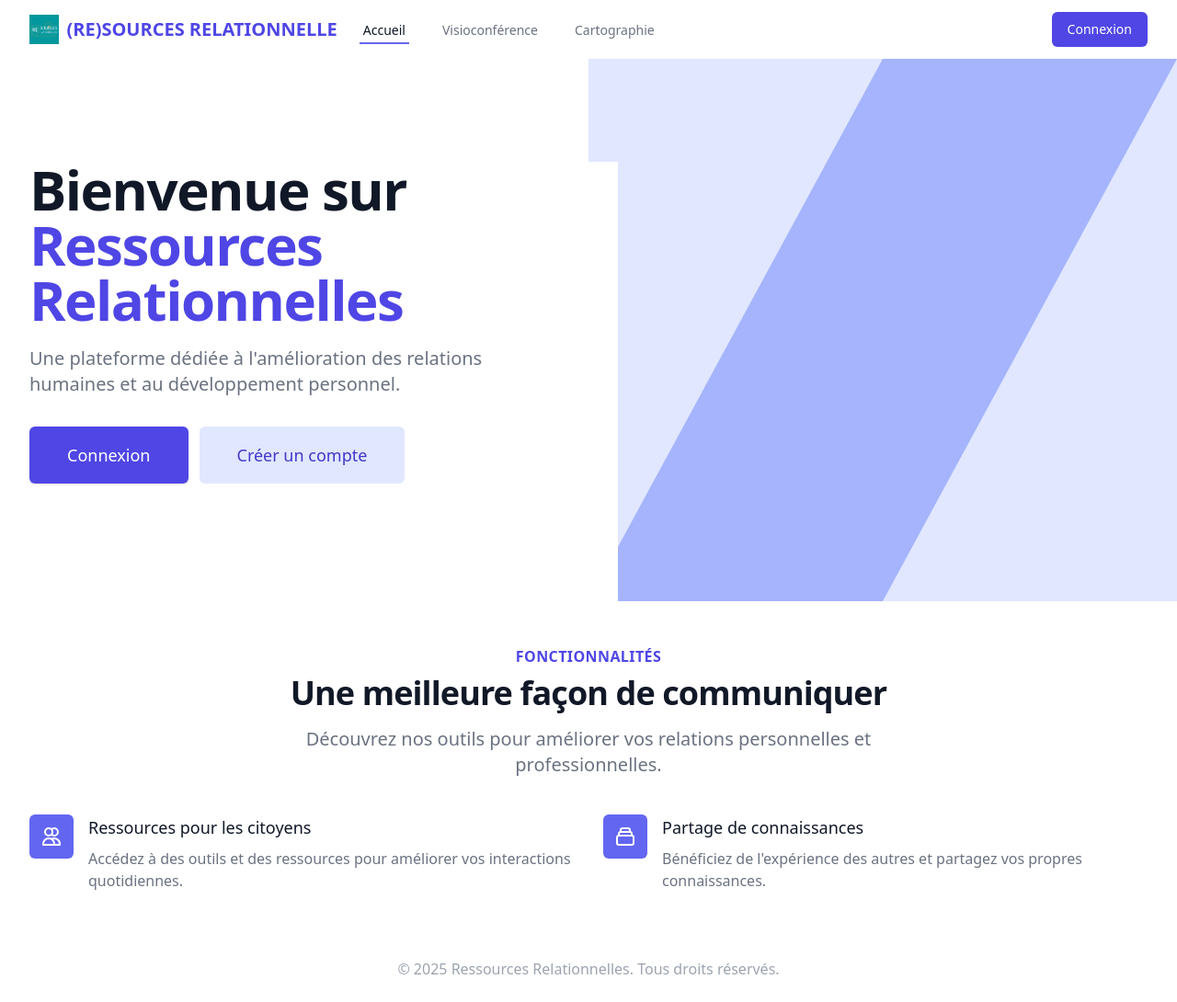
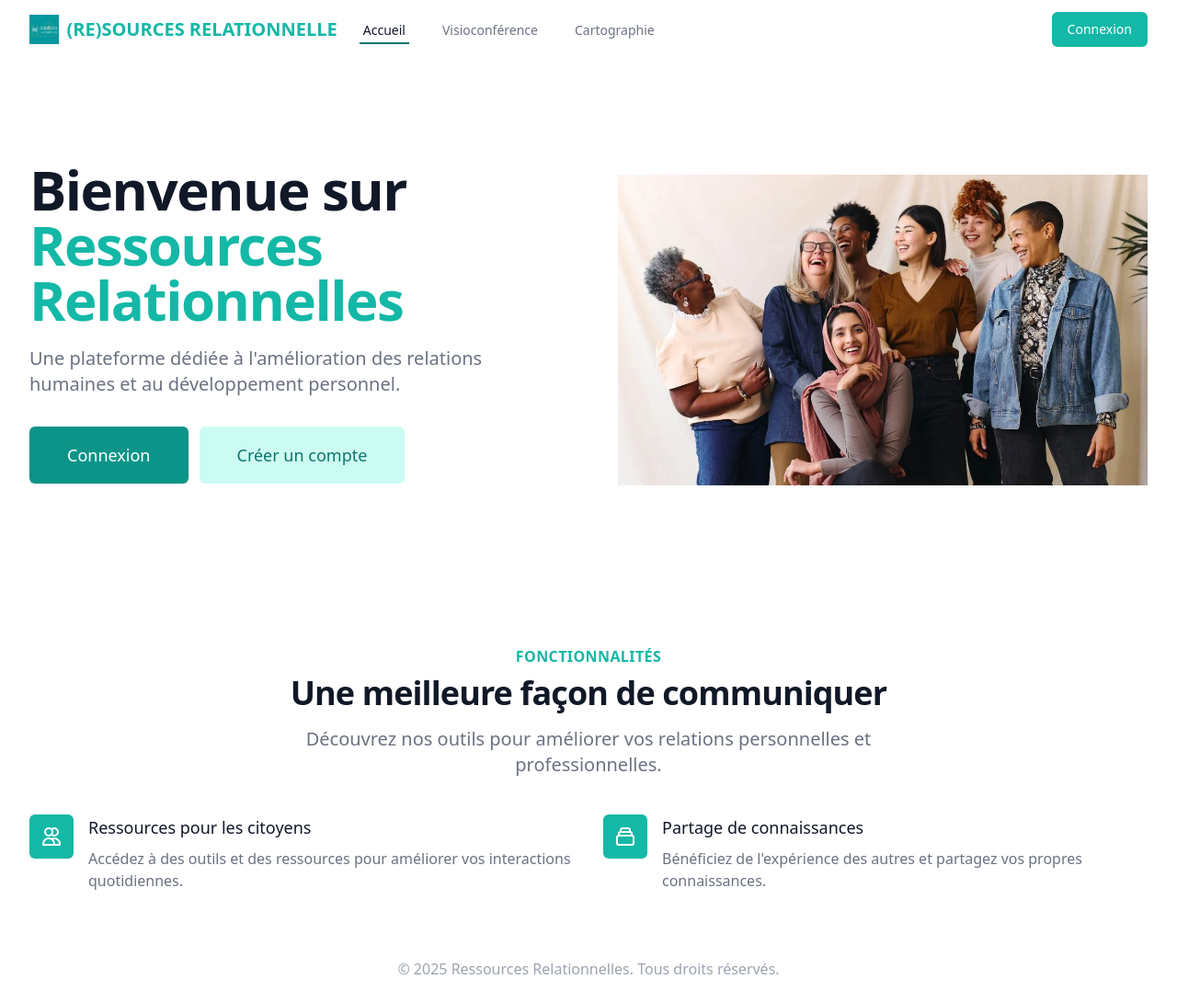
Before and after one commit to DiscoMajor/re-sources-relationnelles, a Django app: page / in a window 1280 px wide. Shown: the whole page at 92% size. Run offline with Django 5.2, Linux system fonts and the light colour scheme; some libraries are stand-ins or nearby versions.

Commit message:
Templates update with Tailwind #64

```diff
--- a/comments/templates/comments/comment-confirm-delete.html
+++ b/comments/templates/comments/comment-confirm-delete.html
@@ -14,7 +14,7 @@
         <button type="submit" class="inline-flex justify-center items-center px-4 py-2 border border-transparent text-sm font-medium rounded-md text-white bg-red-600 hover:bg-red-700 focus:outline-none focus:ring-2 focus:ring-offset-2 focus:ring-red-500">
           Oui, supprimer
         </button>
-        <a href="{% url 'comments:list' object.ressource.pk %}" data-turbo-frame="_top" class="inline-flex justify-center items-center px-4 py-2 border border-gray-300 text-sm font-medium rounded-md text-gray-700 bg-white hover:bg-gray-50 focus:outline-none focus:ring-2 focus:ring-offset-2 focus:ring-indigo-500">
+        <a href="{% url 'comments:list' object.ressource.pk %}" data-turbo-frame="_top" class="inline-flex justify-center items-center px-4 py-2 border border-gray-300 text-sm font-medium rounded-md text-gray-700 bg-white hover:bg-gray-50 focus:outline-none focus:ring-2 focus:ring-offset-2 focus:ring-teal-500">
           Annuler
         </a>
       </div>
--- a/ressources/forms.py
+++ b/ressources/forms.py
@@ -7,13 +7,13 @@ class RessourceForm(forms.ModelForm):
         fields = ['title', 'type', 'is_private']
         widgets = {
             'title': forms.TextInput(attrs={
-                'class': 'block w-full px-3 py-2 border border-gray-300 rounded-md shadow-sm focus:outline-none focus:ring-indigo-500 focus:border-indigo-500 sm:text-sm'
+                'class': 'block w-full px-3 py-2 border border-gray-300 rounded-md shadow-sm focus:outline-none focus:ring-teal-500 focus:border-teal-500 sm:text-sm'
             }),
             'type': forms.Select(attrs={
-                'class': 'block w-full px-3 py-2 border border-gray-300 rounded-md shadow-sm focus:outline-none focus:ring-indigo-500 focus:border-indigo-500 sm:text-sm'
+                'class': 'block w-full px-3 py-2 border border-gray-300 rounded-md shadow-sm focus:outline-none focus:ring-teal-500 focus:border-teal-500 sm:text-sm'
             }),
             'is_private': forms.CheckboxInput(attrs={
-                'class': 'h-4 w-4 text-indigo-600 focus:ring-indigo-500 border-gray-300 rounded'
+                'class': 'h-4 w-4 text-teal-600 focus:ring-teal-500 border-gray-300 rounded'
             }),
         }
         labels = {
--- a/ressources/templates/ressources/ressource-form.html
+++ b/ressources/templates/ressources/ressource-form.html
@@ -24,7 +24,7 @@
   </div>
 
   <div class="flex space-x-4">
-    <button type="submit" class="px-4 py-2 bg-indigo-600 text-white rounded hover:bg-indigo-700 focus:outline-none focus:ring-2 focus:ring-indigo-500">Créer</button>
+    <button type="submit" class="px-4 py-2 bg-teal-600 text-white rounded hover:bg-teal-700 focus:outline-none focus:ring-2 focus:ring-teal-500">Créer</button>
     <a href="{% url 'ressources:list' %}" class="px-4 py-2 bg-gray-200 text-gray-700 rounded hover:bg-gray-300">Annuler</a>
   </div>
 </form>
--- a/ressourcesRelationnelles/templates/base.html
+++ b/ressourcesRelationnelles/templates/base.html
@@ -17,11 +17,11 @@
                 <div class="flex-1 flex items-center justify-center sm:items-stretch sm:justify-start">
                     <div class="flex-shrink-0 flex items-center">
                         <img class="block h-8 w-auto mr-2" src="{% static 'images/ressource-logo.png' %}" alt="Logo">
-                        <a href="{% url 'index' %}" class="text-xl font-bold text-indigo-600 hidden sm:block">(RE)SOURCES RELATIONNELLE</a>
-                        <a href="{% url 'index' %}" class="text-sm font-bold text-indigo-600 block sm:hidden">(RE)SOURCES RELATIONNELLE</a>
+                        <a href="{% url 'index' %}" class="text-xl font-bold text-teal-500 hidden sm:block">(RE)SOURCES RELATIONNELLE</a>
+                        <a href="{% url 'index' %}" class="text-sm font-bold text-teal-500 block sm:hidden">(RE)SOURCES RELATIONNELLE</a>
                     </div>
                     <nav class="hidden sm:ml-6 sm:flex sm:space-x-8">
-                        <a href="{% url 'index' %}" class="inline-flex items-center px-1 pt-1 border-b-2 {% if request.path == '/' %}border-indigo-500 text-gray-900{% else %}border-transparent text-gray-500 hover:text-gray-700 hover:border-gray-300{% endif %} text-sm font-medium leading-5">
+                        <a href="{% url 'index' %}" class="inline-flex items-center px-1 pt-1 border-b-2 {% if request.path == '/' %}border-teal-700 text-gray-900{% else %}border-transparent text-gray-500 hover:text-gray-700 hover:border-gray-300{% endif %} text-sm font-medium leading-5">
                             Accueil
                         </a>
                         <a href="#" class="inline-flex items-center px-1 pt-1 border-b-2 border-transparent text-sm font-medium leading-5 text-gray-500 hover:text-gray-700 hover:border-gray-300">
@@ -36,21 +36,21 @@
                 <div class="hidden sm:flex sm:items-center">
                     {% if user.is_authenticated %}
                         <span class="mr-4 text-sm text-gray-700">Bonjour, {{ user.first_name }}</span>
-                        <a href="{% url 'users:profile' %}" class="mr-2 inline-flex items-center px-4 py-2 border border-transparent text-sm font-medium rounded-md text-white bg-indigo-600 hover:bg-indigo-700">
+                        <a href="{% url 'users:profile' %}" class="mr-2 inline-flex items-center px-4 py-2 border border-transparent text-sm font-medium rounded-md text-white bg-teal-500 hover:bg-teal-700">
                             Mon Profil
                         </a>
                         <a href="{% url 'users:logout' %}" class="inline-flex items-center px-4 py-2 border border-gray-300 text-sm font-medium rounded-md text-gray-700 bg-white hover:bg-gray-50">
                             Déconnexion
                         </a>
                     {% else %}
-                        <a href="{% url 'users:login' %}" class="inline-flex items-center px-4 py-2 border border-transparent text-sm font-medium rounded-md text-white bg-indigo-600 hover:bg-indigo-700">
+                        <a href="{% url 'users:login' %}" class="inline-flex items-center px-4 py-2 border border-transparent text-sm font-medium rounded-md text-white bg-teal-500 hover:bg-teal-700">
                             Connexion
                         </a>
                     {% endif %}
                 </div>
 
                 <div class="flex items-center sm:hidden">
-                    <button type="button" onclick="toggleMobileMenu()" class="inline-flex items-center justify-center p-2 rounded-md text-gray-400 hover:text-gray-500 hover:bg-gray-100 focus:outline-none focus:ring-2 focus:ring-inset focus:ring-indigo-500" aria-expanded="false">
+                    <button type="button" onclick="toggleMobileMenu()" class="inline-flex items-center justify-center p-2 rounded-md text-gray-400 hover:text-gray-500 hover:bg-gray-100 focus:outline-none focus:ring-2 focus:ring-inset focus:ring-teal-500" aria-expanded="false">
                         <span class="sr-only">Ouvrir le menu principal</span>
                         <svg id="menu-closed-icon" class="block h-6 w-6" xmlns="http://www.w3.org/2000/svg" fill="none" viewBox="0 0 24 24" stroke="currentColor" aria-hidden="true">
                             <path stroke-linecap="round" stroke-linejoin="round" stroke-width="2" d="M4 6h16M4 12h16M4 18h16" />
@@ -64,7 +64,7 @@
 
             <div id="mobile-menu" class="hidden sm:hidden">
                 <div class="pt-2 pb-3 space-y-1">
-                    <a href="{% url 'index' %}" class="{% if request.path == '/' %}bg-indigo-50 border-indigo-500 text-indigo-700{% else %}border-transparent text-gray-500 hover:bg-gray-50 hover:border-gray-300 hover:text-gray-700{% endif %} block pl-3 pr-4 py-2 border-l-4 text-base font-medium">
+                    <a href="{% url 'index' %}" class="{% if request.path == '/' %}bg-teal-50 border-teal-500 text-teal-700{% else %}border-transparent text-gray-500 hover:bg-gray-50 hover:border-gray-300 hover:text-gray-700{% endif %} block pl-3 pr-4 py-2 border-l-4 text-base font-medium">
                         Accueil
                     </a>
                     <a href="#" class="border-transparent text-gray-500 hover:bg-gray-50 hover:border-gray-300 hover:text-gray-700 block pl-3 pr-4 py-2 border-l-4 text-base font-medium">
@@ -78,8 +78,8 @@
                     {% if user.is_authenticated %}
                         <div class="flex items-center px-4">
                             <div class="flex-shrink-0">
-                                <div class="h-10 w-10 rounded-full bg-indigo-100 flex items-center justify-center">
-                                    <span class="text-indigo-800 font-medium">{{ user.first_name|first }}{{ user.last_name|first }}</span>
+                                <div class="h-10 w-10 rounded-full bg-teal-100 flex items-center justify-center">
+                                    <span class="text-teal-800 font-medium">{{ user.first_name|first }}{{ user.last_name|first }}</span>
                                 </div>
                             </div>
                             <div class="ml-3">
--- a/ressourcesRelationnelles/templates/index.html
+++ b/ressourcesRelationnelles/templates/index.html
@@ -12,19 +12,19 @@
                 <div class="sm:text-center lg:text-left">
                     <h1 class="text-4xl tracking-tight font-extrabold text-gray-900 sm:text-5xl md:text-6xl">
                         <span class="block xl:inline">Bienvenue sur</span>
-                        <span class="block text-indigo-600 xl:inline">Ressources Relationnelles</span>
+                        <span class="block text-teal-500 xl:inline">Ressources Relationnelles</span>
                     </h1>
                     <p class="mt-3 text-base text-gray-500 sm:mt-5 sm:text-lg sm:max-w-xl sm:mx-auto md:mt-5 md:text-xl lg:mx-0">
                         Une plateforme dédiée à l'amélioration des relations humaines et au développement personnel.
                     </p>
                     <div class="mt-5 sm:mt-8 sm:flex sm:justify-center lg:justify-start">
                         <div class="rounded-md shadow">
-                            <a href="{% url 'users:login' %}" class="w-full flex items-center justify-center px-8 py-3 border border-transparent text-base font-medium rounded-md text-white bg-indigo-600 hover:bg-indigo-700 md:py-4 md:text-lg md:px-10">
+                            <a href="{% url 'users:login' %}" class="w-full flex items-center justify-center px-8 py-3 border border-transparent text-base font-medium rounded-md text-white bg-teal-600 hover:bg-teal-700 md:py-4 md:text-lg md:px-10">
                                 Connexion
                             </a>
                         </div>
                         <div class="mt-3 sm:mt-0 sm:ml-3">
-                            <a href="{% url 'users:register' %}" class="w-full flex items-center justify-center px-8 py-3 border border-transparent text-base font-medium rounded-md text-indigo-700 bg-indigo-100 hover:bg-indigo-200 md:py-4 md:text-lg md:px-10">
+                            <a href="{% url 'users:register' %}" class="w-full flex items-center justify-center px-8 py-3 border border-transparent text-base font-medium rounded-md text-teal-700 bg-teal-100 hover:bg-teal-200 md:py-4 md:text-lg md:px-10">
                                 Créer un compte
                             </a>
                         </div>
@@ -33,11 +33,9 @@
             </main>
         </div>
     </div>
-    <div class="lg:absolute lg:inset-y-0 lg:right-0 lg:w-1/2 bg-indigo-100">
-        <div class="h-56 w-full flex items-center justify-center sm:h-72 md:h-96 lg:w-full lg:h-full">
-            <svg class="h-full w-full text-indigo-300" fill="currentColor" viewBox="0 0 100 100" preserveAspectRatio="none">
-                <polygon points="50,0 100,0 50,100 0,100" />
-            </svg>
+    <div class="lg:absolute lg:inset-y-0 lg:right-0 lg:w-1/2">
+        <div class="h-56 w-full flex items-center justify-center p-4 sm:p-6 md:p-8 sm:h-72 md:h-96 lg:w-full lg:h-full">
+            <img src="{% static 'images/diversity.png' %}" alt="Diversité et relations humaines" class="object-contain h-full w-full z-10 rounded-lg">
         </div>
     </div>
 </div>
@@ -46,7 +44,7 @@
 <div class="py-12 bg-white">
     <div class="max-w-7xl mx-auto px-4 sm:px-6 lg:px-8">
         <div class="lg:text-center">
-            <h2 class="text-base text-indigo-600 font-semibold tracking-wide uppercase">Fonctionnalités</h2>
+            <h2 class="text-base text-teal-500 font-semibold tracking-wide uppercase">Fonctionnalités</h2>
             <p class="mt-2 text-3xl leading-8 font-extrabold tracking-tight text-gray-900 sm:text-4xl">
                 Une meilleure façon de communiquer
             </p>
@@ -58,7 +56,7 @@
         <div class="mt-10">
             <div class="space-y-10 md:space-y-0 md:grid md:grid-cols-2 md:gap-x-8 md:gap-y-10">
                 <div class="relative">
-                    <div class="absolute flex h-12 w-12 items-center justify-center rounded-md bg-indigo-500 text-white">
+                    <div class="absolute flex h-12 w-12 items-center justify-center rounded-md bg-teal-500 text-white">
                         <svg class="h-6 w-6" xmlns="http://www.w3.org/2000/svg" fill="none" viewBox="0 0 24 24" stroke="currentColor">
                             <path stroke-linecap="round" stroke-linejoin="round" stroke-width="2" d="M12 4.354a4 4 0 110 5.292M15 21H3v-1a6 6 0 0112 0v1zm0 0h6v-1a6 6 0 00-9-5.197M13 7a4 4 0 11-8 0 4 4 0 018 0z" />
                         </svg>
@@ -74,7 +72,7 @@
                 </div>
 
                 <div class="relative">
-                    <div class="absolute flex h-12 w-12 items-center justify-center rounded-md bg-indigo-500 text-white">
+                    <div class="absolute flex h-12 w-12 items-center justify-center rounded-md bg-teal-500 text-white">
                         <svg class="h-6 w-6" xmlns="http://www.w3.org/2000/svg" fill="none" viewBox="0 0 24 24" stroke="currentColor">
                             <path stroke-linecap="round" stroke-linejoin="round" stroke-width="2" d="M19 11H5m14 0a2 2 0 012 2v6a2 2 0 01-2 2H5a2 2 0 01-2-2v-6a2 2 0 012-2m14 0V9a2 2 0 00-2-2M5 11V9a2 2 0 012-2m0 0V5a2 2 0 012-2h6a2 2 0 012 2v2M7 7h10" />
                         </svg>
--- a/users/templates/users/profile.html
+++ b/users/templates/users/profile.html
@@ -80,7 +80,7 @@
                         {% csrf_token %}
                         <input type="hidden" name="action" value="ajouter">
                         <div class="mt-1">
-                            <select name="ami_id" class="mt-1 block w-full py-2 px-3 border border-gray-300 bg-white rounded-md shadow-sm focus:outline-none focus:ring-indigo-500 focus:border-indigo-500 sm:text-sm">
+                            <select name="ami_id" class="mt-1 block w-full py-2 px-3 border border-gray-300 bg-white rounded-md shadow-sm focus:outline-none focus:ring-teal-500 focus:border-teal-500 sm:text-sm">
                                 <option value="">Sélectionner un utilisateur</option>
                                 {% for utilisateur in utilisateurs_non_amis %}
                                     <option value="{{ utilisateur.id }}">{{ utilisateur.first_name }} {{ utilisateur.last_name }}</option>
@@ -88,7 +88,7 @@
                             </select>
                         </div>
                         <div class="mt-4">
-                            <button type="submit" class="inline-flex justify-center py-2 px-4 border border-transparent shadow-sm text-sm font-medium rounded-md text-white bg-indigo-600 hover:bg-indigo-700 focus:outline-none focus:ring-2 focus:ring-offset-2 focus:ring-indigo-500">
+                            <button type="submit" class="inline-flex justify-center py-2 px-4 border border-transparent shadow-sm text-sm font-medium rounded-md text-white bg-teal-600 hover:bg-teal-700 focus:outline-none focus:ring-2 focus:ring-offset-2 focus:ring-teal-500">
                                 Ajouter
                             </button>
                         </div>
```
Also changed, not shown: ressources/templates/ressources/ressource-list.html (+4 -4 lines), users/templates/users/login.html (+7 -7 lines), users/templates/users/register.html (+9 -9 lines), static/images/diversity.png (added).
